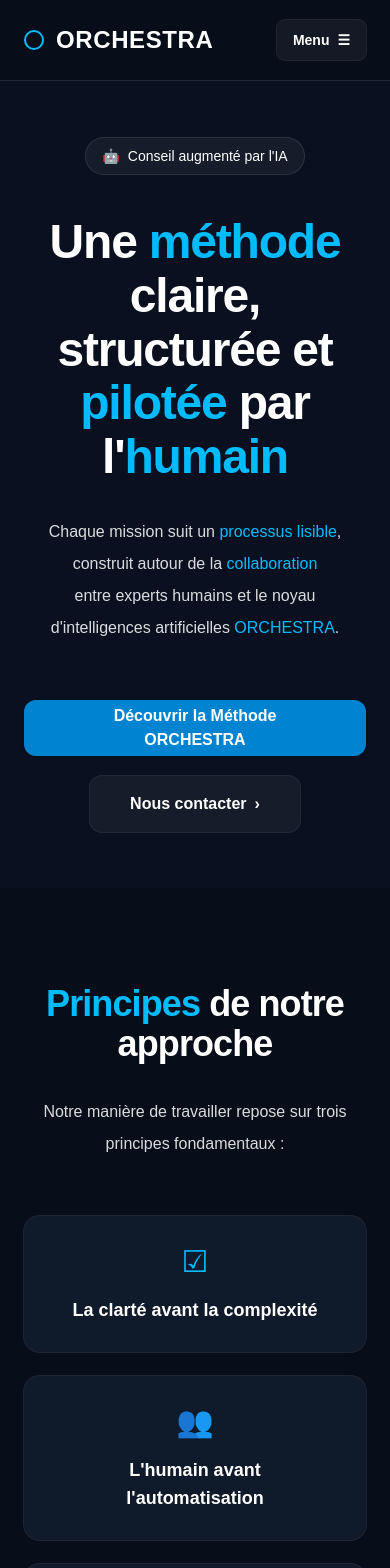
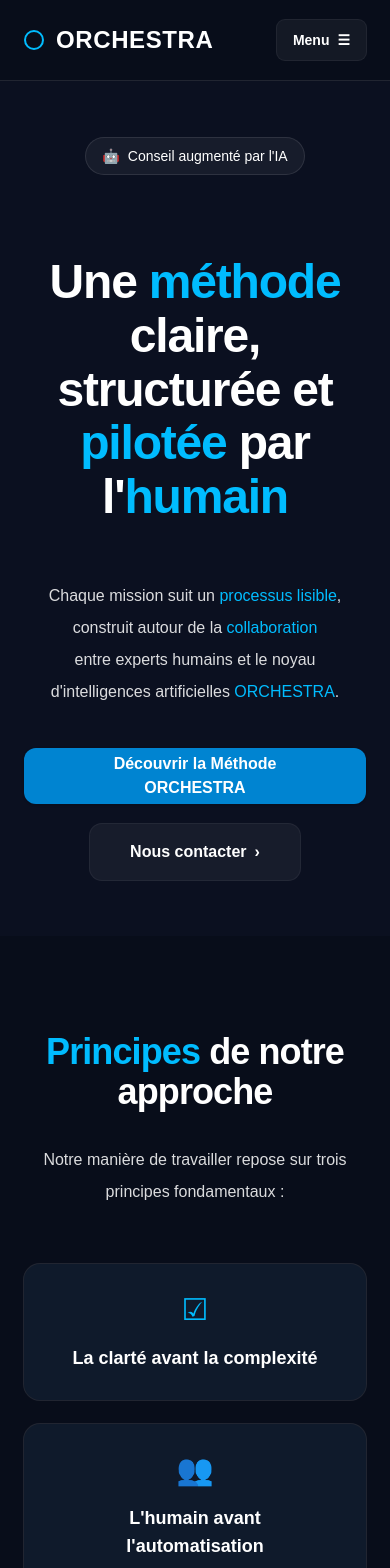
Before and after one commit to WalterCorp/orchestra-site, a Next.js app: page /fonctionnement in a window 390 px wide. Shown: the top 1568 px of the page. Built offline with nearby package versions, Linux system fonts and the light colour scheme.

Commit message:
feat(fonctionnement): refactor page using v2 layout components

```diff
--- a/app/fonctionnement/page.tsx
+++ b/app/fonctionnement/page.tsx
@@ -1,117 +1,69 @@
-import Link from "next/link";
-
-/**
- * Container
- * - Contrainte de largeur + padding (référence UI sur tout le site)
- */
-function Container({ children }: { children: React.ReactNode }) {
-  return <div className="mx-auto w-full max-w-6xl px-6 sm:px-10">{children}</div>;
-}
-
-/**
- * Section
- * - Wrapper de section avec alternance de fond (dark / darker)
- */
-function Section({
-  children,
-  variant = "dark",
-}: {
-  children: React.ReactNode;
-  variant?: "dark" | "darker";
-}) {
-  return (
-    <section className={variant === "darker" ? "bg-[#080d1a] py-24" : "py-24"}>
-      <Container>{children}</Container>
-    </section>
-  );
-}
-
-/**
- * Card
- * - Carte simple (titre + icône + contenu)
- * - Utilisée en grilles (align left/center)
- */
-function Card({
-  title,
-  icon,
-  children,
-  align = "left",
-}: {
-  title: React.ReactNode;
-  icon?: React.ReactNode;
-  children?: React.ReactNode;
-  align?: "left" | "center";
-}) {
-  return (
-    <div
-      className={[
-        "rounded-2xl bg-[#0f1a2b] p-7 ring-1 ring-white/10",
-        align === "center" ? "text-center" : "text-left",
-      ].join(" ")}
-    >
-      {icon ? <div className="text-3xl text-sky-400">{icon}</div> : null}
-      <h3 className="mt-4 text-lg font-semibold text-white">{title}</h3>
-      {children ? (
-        <div className="mt-4 text-sm leading-7 text-white/80">{children}</div>
-      ) : null}
-    </div>
-  );
-}
+import { Container } from "@/components/layout/Container";
+import { Section } from "@/components/layout/Section";
+import { Hero } from "@/components/sections/Hero";
+import { Button } from "@/components/ui/Button";
+import { Card } from "@/components/ui/Card";
 
 export default function FonctionnementPage() {
-  return (
-    <div className="bg-[#0b1020] text-white">
-      {/* =========================================================
-          HERO — Présentation (cohérent avec Accueil)
-      ========================================================== */}
-      <section className="relative overflow-hidden">
-        <div className="relative mx-auto flex min-h-[calc(100vh-88px)] w-full max-w-6xl flex-col items-center justify-center px-6 py-14 text-center sm:px-10 lg:py-20">
-          {/* Badge */}
-          <div className="mx-auto inline-flex items-center gap-2 rounded-full border border-white/10 bg-white/5 px-4 py-2 text-sm">
+  // --------------------------------------------------
+  // HERO — contenu injecté (ReactNode) pour conserver
+  // le rendu fullHeight (comme la V1)
+  // --------------------------------------------------
+
+  const heroBadge = (
+    <>
       <span aria-hidden="true">🤖</span>
       <span>Conseil augmenté par l&apos;IA</span>
-          </div>
+    </>
+  );
 
-          {/* H1 */}
+  const heroTitle = (
     <h1 className="mx-auto mt-10 max-w-[1100px] text-center text-5xl font-semibold leading-[1.12] tracking-tight sm:text-6xl lg:mt-12">
-            Une <span className="text-sky-400">méthode</span> claire, structurée
-            et <span className="text-sky-400">pilotée</span> par l&apos;
+      Une <span className="text-sky-400">méthode</span> claire, structurée et{" "}
+      <span className="text-sky-400">pilotée</span> par l&apos;
       <span className="text-sky-400">humain</span>
     </h1>
+  );
 
-          {/* Texte d’intro */}
+  const heroDescription = (
     <p className="mx-auto mt-8 max-w-3xl text-center text-base leading-8 text-white/85 sm:text-lg">
       Chaque mission suit un{" "}
-            <span className="text-sky-400">processus lisible</span>, construit
-            autour de la <span className="text-sky-400">collaboration</span>
+      <span className="text-sky-400">processus lisible</span>, construit autour
+      de la <span className="text-sky-400">collaboration</span>
       <br />
       entre experts humains et le noyau d&apos;intelligences artificielles{" "}
       <span className="text-sky-400">ORCHESTRA</span>.
     </p>
+  );
 
-          {/* CTA Hero */}
-          <div className="mt-14 flex flex-col items-center justify-center gap-5 sm:flex-row">
-            <Link
-              href="/methode-orchestra"
-              className="inline-flex h-14 items-center justify-center rounded-xl bg-sky-600 px-10 text-base font-semibold text-white shadow-sm transition-colors hover:bg-sky-500 focus:outline-none focus:ring-2 focus:ring-sky-400/60"
-            >
+  const heroPrimaryCta = (
+    <Button href="/methode-orchestra" variant="primary" className="h-14 px-10">
       Découvrir la Méthode ORCHESTRA
-            </Link>
+    </Button>
+  );
 
-            <Link
-              href="/contact"
-              className="inline-flex h-14 items-center justify-center gap-2 rounded-xl bg-white/5 px-10 text-base font-semibold text-white ring-1 ring-white/10 transition-colors hover:bg-white/10 focus:outline-none focus:ring-2 focus:ring-white/30"
-            >
+  const heroSecondaryCta = (
+    <Button href="/contact" variant="secondary" className="h-14 px-10 gap-2">
       Nous contacter <span aria-hidden="true">›</span>
-            </Link>
-          </div>
-        </div>
-      </section>
+    </Button>
+  );
+
+  return (
+    <div className="bg-[#0b1020] text-white">
+      <Hero
+        badge={heroBadge}
+        title={heroTitle}
+        description={heroDescription}
+        primaryCta={heroPrimaryCta}
+        secondaryCta={heroSecondaryCta}
+        fullHeight
+      />
 
       {/* =========================================================
           PRINCIPES — Bloc structurant (fond alterné)
       ========================================================== */}
-      <Section variant="darker">
+      <Section variant="darker" className="py-24">
+        <Container>
           <div className="text-center">
             <h2 className="text-4xl font-semibold tracking-tight sm:text-6xl">
               <span className="text-sky-400">Principes</span> de notre approche
@@ -122,28 +74,30 @@ export default function FonctionnementPage() {
             </p>
 
             <div className="mx-auto mt-14 grid max-w-5xl gap-6 sm:grid-cols-3">
-            <Card title="La clarté avant la complexité" icon="☑" align="center" />
+              <Card title="La clarté avant la complexité" icon="☑" />
               <Card
                 title={
                   <>
+                    <div className="text-lg font-semibold">
                       L&apos;humain avant
-                  <br />
+                    </div>
+                    <div className="text-lg font-semibold">
                       l&apos;automatisation
+                    </div>
                   </>
                 }
                 icon="👥"
-              align="center"
               />
               <Card
                 title={
                   <>
+                    <div className="text-lg font-semibold">
                       La méthode avant la
-                  <br />
-                  technologie
+                    </div>
+                    <div className="text-lg font-semibold">technologie</div>
                   </>
                 }
                 icon="☑"
-              align="center"
               />
             </div>
 
@@ -153,10 +107,12 @@ export default function FonctionnementPage() {
               <span className="text-sky-400">renforcer la prise de décision</span>.
             </p>
           </div>
+        </Container>
       </Section>
 
       {/* =========================================================
           DÉROULEMENT — Fond global (✅ largeur augmentée)
+          Note : cartes d’étapes laissées inline (alignement left + contenu dense)
       ========================================================== */}
       <section className="py-24">
         <div className="mx-auto w-full max-w-[74rem] px-6 sm:px-10">
@@ -273,7 +229,8 @@ export default function FonctionnementPage() {
       {/* =========================================================
           PLACE D’ORCHESTRA — Bloc structurant (fond alterné)
       ========================================================== */}
-      <Section variant="darker">
+      <Section variant="darker" className="py-24">
+        <Container>
           <div className="text-center">
             <h2 className="text-4xl font-semibold tracking-tight sm:text-6xl">
               La place d&apos;<span className="text-sky-400">ORCHESTRA</span> dans
@@ -292,32 +249,32 @@ export default function FonctionnementPage() {
             </p>
 
             <p className="mx-auto mt-16 max-w-2xl text-base font-semibold leading-8 text-white/90 sm:text-lg">
-            Chaque production issue d&apos;
-            <span className="text-sky-400">ORCHESTRA</span> est :
+              Chaque production issue d&apos;<span className="text-sky-400">ORCHESTRA</span>{" "}
+              est :
             </p>
 
             <div className="mx-auto mt-12 grid max-w-3xl gap-6 sm:grid-cols-3">
-            <Card title="Analysée" icon="🧠" align="center" />
-            <Card title="Contextualisée" icon="🧩" align="center" />
+              <Card title="Analysée" icon="🧠" />
+              <Card title="Contextualisée" icon="🧩" />
               <Card
                 title={
                   <>
-                  Validée par un
-                  <br />
-                  expert humain
+                    <div className="text-lg font-semibold">Validée par un</div>
+                    <div className="text-lg font-semibold">expert humain</div>
                   </>
                 }
                 icon="✅"
-              align="center"
               />
             </div>
           </div>
+        </Container>
       </Section>
 
       {/* =========================================================
           CE QUE ÇA CHANGE — Fond global
       ========================================================== */}
-      <Section>
+      <Section className="py-24">
+        <Container>
           <div className="text-center">
             <h2 className="text-4xl font-semibold tracking-tight sm:text-6xl">
               Ce que cela change pour le{" "}
@@ -329,22 +286,22 @@ export default function FonctionnementPage() {
             </p>
 
             <div className="mx-auto mt-14 grid max-w-6xl gap-6 sm:grid-cols-2 lg:grid-cols-4">
-            <Card title="D&apos;un cadre clair et rassurant" icon="📄" align="center" />
-            <Card title="D&apos;analyses structurées et lisibles" icon="🧱" align="center" />
-            <Card title="D&apos;une prise de décision plus sereine" icon="☑" align="center" />
+              <Card title="D&apos;un cadre clair et rassurant" icon="📄" />
+              <Card title="D&apos;analyses structurées et lisibles" icon="🧱" />
+              <Card title="D&apos;une prise de décision plus sereine" icon="☑" />
               <Card
                 title="D&apos;un accompagnement humain renforcé par l&apos;IA"
                 icon="👥"
-              align="center"
               />
             </div>
           </div>
+        </Container>
       </Section>
 
       {/* =========================================================
           CTA PREMIUM — Fin de page (style “carte” ORCHESTRA)
       ========================================================== */}
-      <section className="bg-[#080d1a] py-24">
+      <Section variant="darker" className="py-24">
         <Container>
           <div className="rounded-3xl bg-[#0f1a2b] p-10 text-center ring-1 ring-white/10 sm:p-14">
             <h2 className="text-3xl font-semibold tracking-tight text-white sm:text-4xl">
@@ -360,23 +317,21 @@ export default function FonctionnementPage() {
             </p>
 
             <div className="mt-10 flex flex-col items-center justify-center gap-4 sm:flex-row">
-              <Link
-                href="/contact"
-                className="inline-flex h-12 items-center justify-center rounded-xl bg-sky-600 px-7 text-base font-semibold text-white shadow-sm transition-colors hover:bg-sky-500 focus:outline-none focus:ring-2 focus:ring-sky-400/60"
-              >
+              <Button href="/contact" variant="primary" className="h-12 px-7">
                 Nous contacter
-              </Link>
+              </Button>
 
-              <Link
+              <Button
                 href="/methode-orchestra"
-                className="inline-flex h-12 items-center justify-center gap-2 rounded-xl bg-white/5 px-7 text-base font-semibold text-white ring-1 ring-white/10 transition-colors hover:bg-white/10 focus:outline-none focus:ring-2 focus:ring-white/30"
+                variant="secondary"
+                className="h-12 px-7 gap-2"
               >
                 Découvrir la Méthode ORCHESTRA <span aria-hidden="true">›</span>
-              </Link>
+              </Button>
             </div>
           </div>
         </Container>
-      </section>
+      </Section>
     </div>
   );
 }
```
Lines whose indentation alone changed are shown as unchanged.
